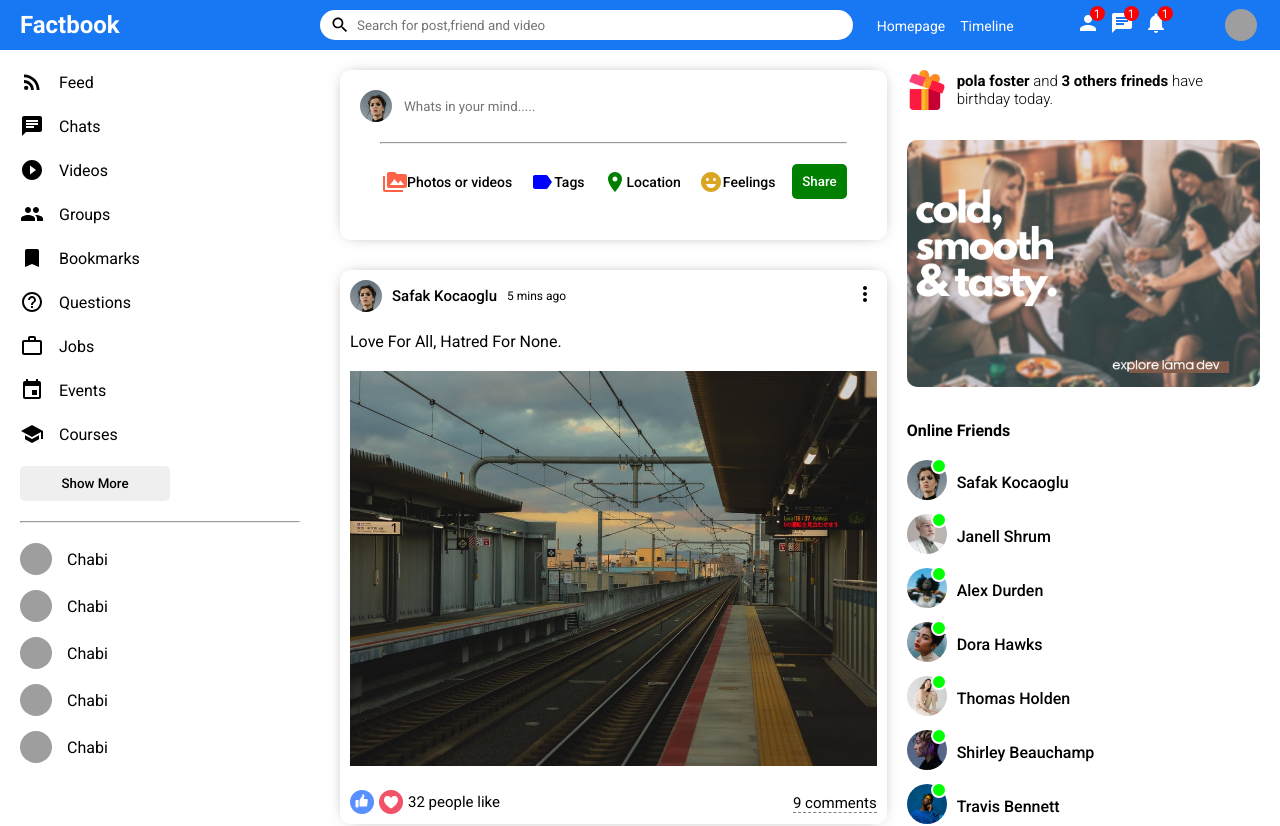
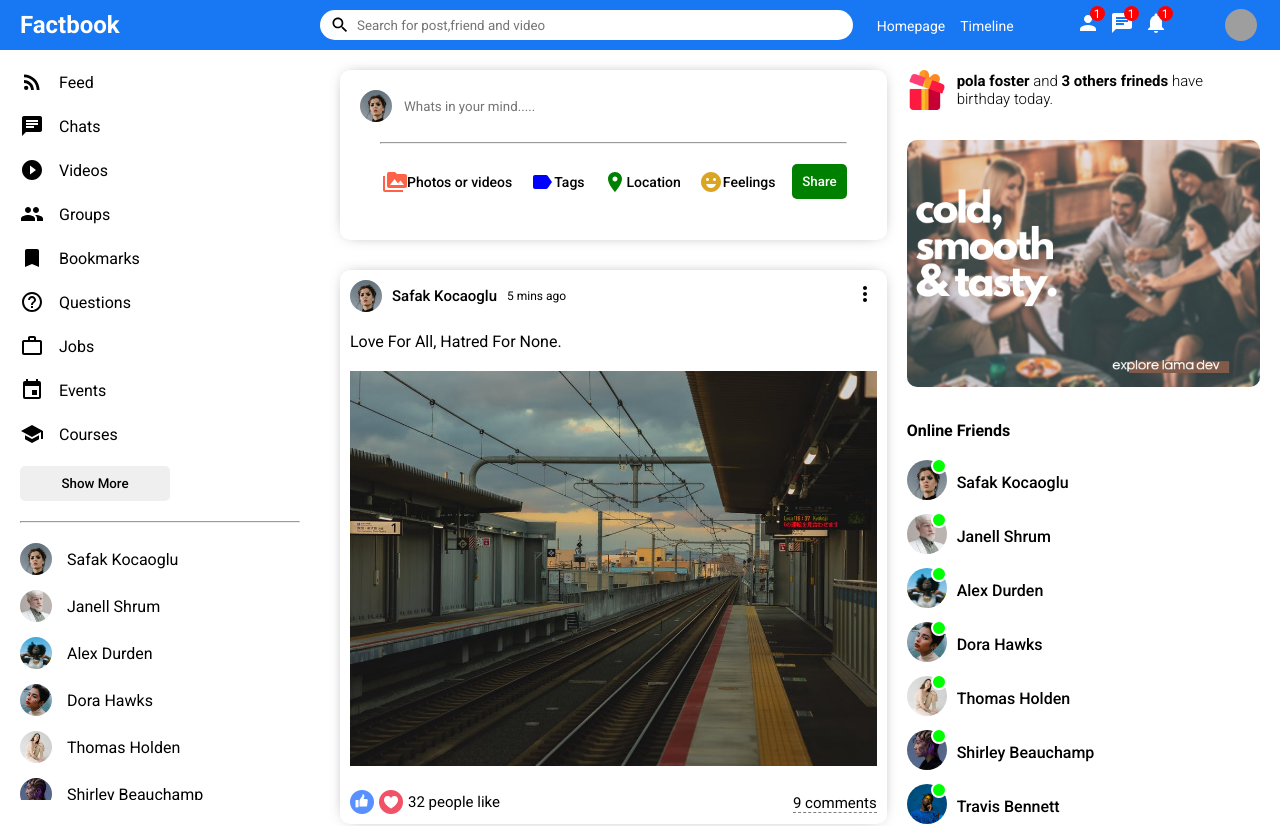
Before and after one commit to chabikant/react_social, a React (Create React App) app: page / in a window 1280 px wide. Shown: the top 826 px of the page. Built offline with nearby package versions, Linux system fonts and the light colour scheme; grey boxes are pictures that could not be loaded.

Commit message:
update sidebar

```diff
--- a/src/components/sidebar/Sidebar.jsx
+++ b/src/components/sidebar/Sidebar.jsx
@@ -1,5 +1,7 @@
 import "./sidebar.css"
-import { RssFeed, Chat, PlayCircleFilled, Group, Bookmark, HelpOutline, WorkOutline, Event, School } from "@mui/icons-material"
+import { RssFeed, Chat, PlayCircleFilled, Group, Bookmark, HelpOutline, WorkOutline, Event, School } from "@mui/icons-material";
+import {Users} from '../../dummyData';
+import CloseFriend from "../closeFriend/CloseFriend";
 
 export default function Sidebar() {
   return (
@@ -46,26 +48,9 @@ export default function Sidebar() {
             <button className="sidebarButton">Show More</button>
             <hr className="sidebarHr"/>
             <ul className="sidebarFriendList">
-                <li className="sidebarFriend">
-                    <img className="sidebarFriendImg" src="/assets/person/1.jpeg.JPG" alt="" />
-                    <span className="sidebarFriendName">Chabi</span>
-                </li>
-                <li className="sidebarFriend">
-                    <img className="sidebarFriendImg" src="/assets/person/1.jpeg.JPG" alt="" />
-                    <span className="sidebarFriendName">Chabi</span>
-                </li>
-                <li className="sidebarFriend">
-                    <img className="sidebarFriendImg" src="/assets/person/1.jpeg.JPG" alt="" />
-                    <span className="sidebarFriendName">Chabi</span>
-                </li>
-                <li className="sidebarFriend">
-                    <img className="sidebarFriendImg" src="/assets/person/1.jpeg.JPG" alt="" />
-                    <span className="sidebarFriendName">Chabi</span>
-                </li>
-                <li className="sidebarFriend">
-                    <img className="sidebarFriendImg" src="/assets/person/1.jpeg.JPG" alt="" />
-                    <span className="sidebarFriendName">Chabi</span>
-                </li>
+               {Users.map((u)=>(
+                    <CloseFriend key={u.id} user={u}/>
+               ))}
             </ul>
         </div>
     </div>
--- a/src/components/sidebar/sidebar.css
+++ b/src/components/sidebar/sidebar.css
@@ -2,6 +2,8 @@
     flex: 3;
     height: calc(100vh - 50px);
     overflow-y: scroll;
+    position: sticky;
+    top: 50px;
 }
 
 ::-webkit-scrollbar{
@@ -49,16 +51,3 @@
     margin: 0;
     list-style: none;
 }
-.sidebarFriend{
-    display: flex;
-    align-items: center;
-    margin-bottom: 15px;
-
-}
-.sidebarFriendImg{
-    width: 32px;
-    height: 32px;
-    border-radius: 50%;
-    object-fit: cover;
-    margin-right: 15px;
-}
```
